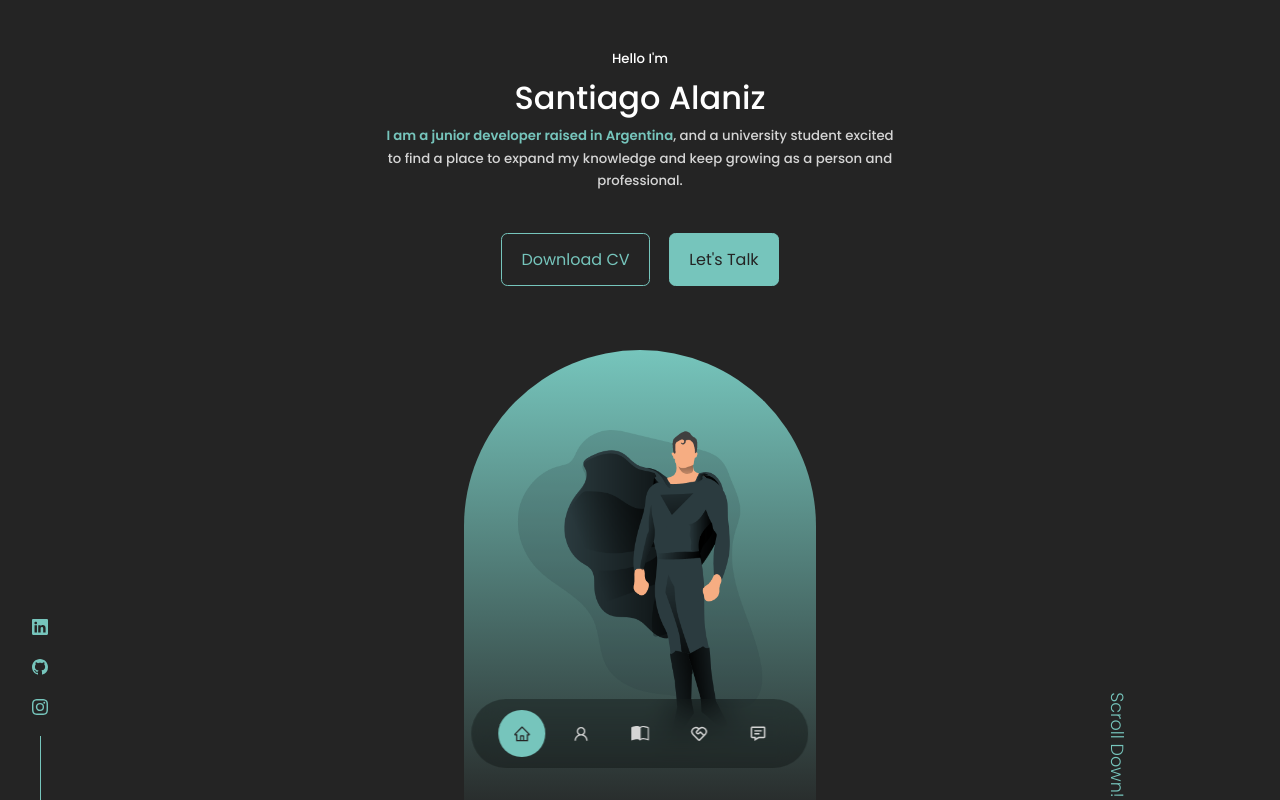
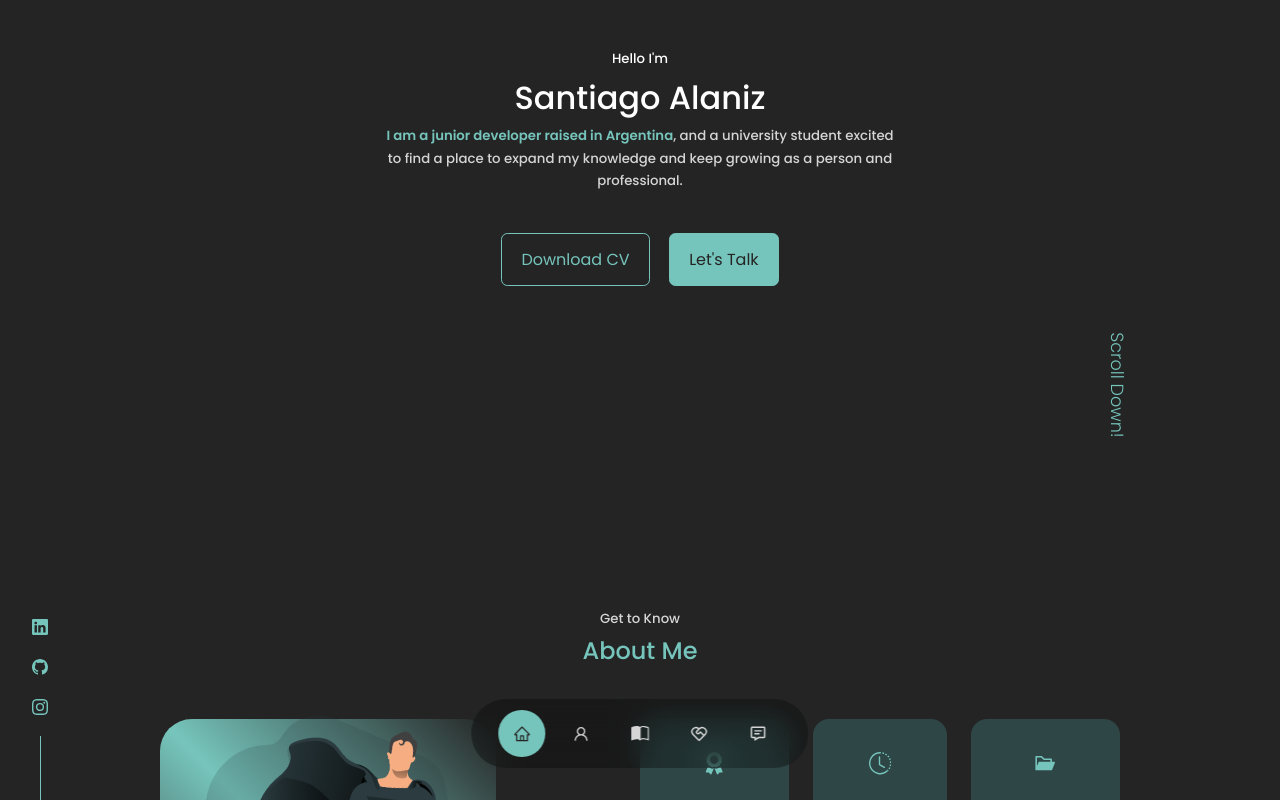
Before and after one commit to Sankku/React-Portfolio, a React (Create React App) app: page / in a window 1280 px wide. Shown: the top 800 px of the page. Built offline with nearby package versions, Linux system fonts and the light colour scheme; a web font is replaced by a local one.

Commit message:
Imgs Header changes

```diff
--- a/src/Components/header/Header.jsx
+++ b/src/Components/header/Header.jsx
@@ -17,9 +17,9 @@ const Header = () => {
         </h5>
         <CTA />
         <HeaderSocials />
-        <div className="me">
+        {/* <div className="me">
           <img src={ME} alt="me" />
-        </div>
+        </div> */}
         <div>
           <a href="#contact" className="scroll__down">
             Scroll Down!
--- a/src/Components/header/header.css
+++ b/src/Components/header/header.css
@@ -1,5 +1,5 @@
 header {
-    height: 115vh;
+    height: 60vh;
     padding-top: 3rem;
     overflow: hidden;
 }
@@ -54,7 +54,7 @@ header {
 .scroll__down{
     position: absolute;
     right: -17rem;
-    bottom: 10rem;
+    bottom: 5rem;
     transform: rotate(90deg);
     font-weight: 300;
     font-size: 1.1rem;
```
